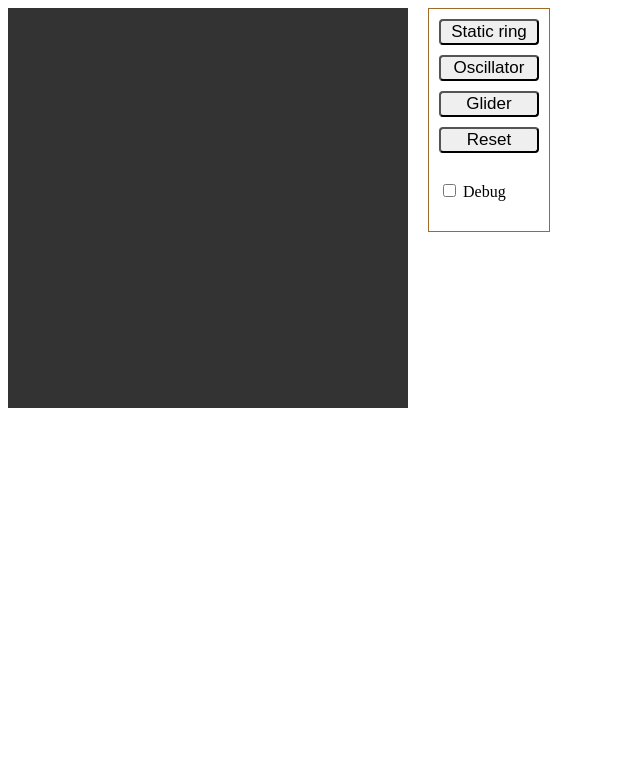
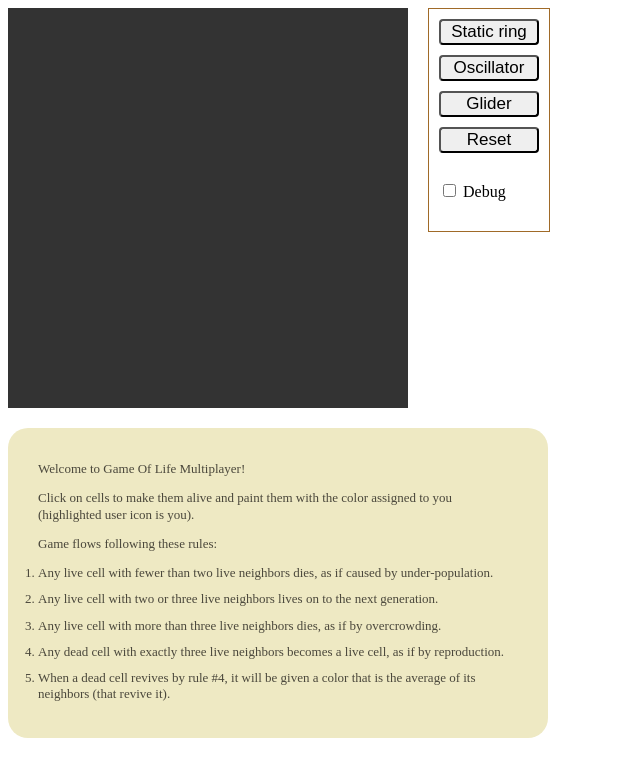
Before and after one commit to velosipedist/t1-life, a website: page public/index.html in a window 1280 px wide. Shown: the whole page, without its empty margins (0-640 px from the left). Drawn offline with Linux system fonts and the light colour scheme; no server answers.

Commit message:
Add some docs and hints

```diff
--- a/public/css/index.css
+++ b/public/css/index.css
@@ -97,3 +97,22 @@ button.glyph {
 .players-panel .player.me {
     box-shadow: hsl(188, 93%, 51%) 0 0 4px 1px;
 }
+.note{
+    margin: 20px 0;
+    width: 540px;
+    border-radius: 20px;
+    background-color: #eee9c3;
+    color: #4a473b;
+    padding: 20px 30px 25px;
+    font: 13px/125% "Pt Serif", "Times New Roman", Times, serif;
+    clear: both;
+    box-sizing: border-box;
+}
+ul,ol{
+    padding: 0;
+    margin: 0;
+}
+li{
+    margin: 0;
+    padding: 0 0 10px;
+}
--- a/public/index.html
+++ b/public/index.html
@@ -23,6 +23,19 @@
         <div id="players" class="players-panel"></div>
     </div>
 </div>
+<div class="note">
+    <p>Welcome to Game Of Life Multiplayer!</p>
+    <p>Click on cells to make them alive and paint them with the color assigned to you (highlighted user icon is you).</p>
+
+    <p>Game flows following these rules:</p>
+    <ol>
+        <li>Any live cell with fewer than two live neighbors dies, as if caused by under-population.</li>
+        <li>Any live cell with two or three live neighbors lives on to the next generation.</li>
+        <li>Any live cell with more than three live neighbors dies, as if by overcrowding.</li>
+        <li>Any dead cell with exactly three live neighbors becomes a live cell, as if by reproduction.</li>
+        <li>When a dead cell revives by rule #4, it will be given a color that is the average of its neighbors (that revive it).</li>
+    </ol>
+</div>
 
 <script src="/js/main.js"></script>
 </body>
```
Also changed, not shown: README.md.
